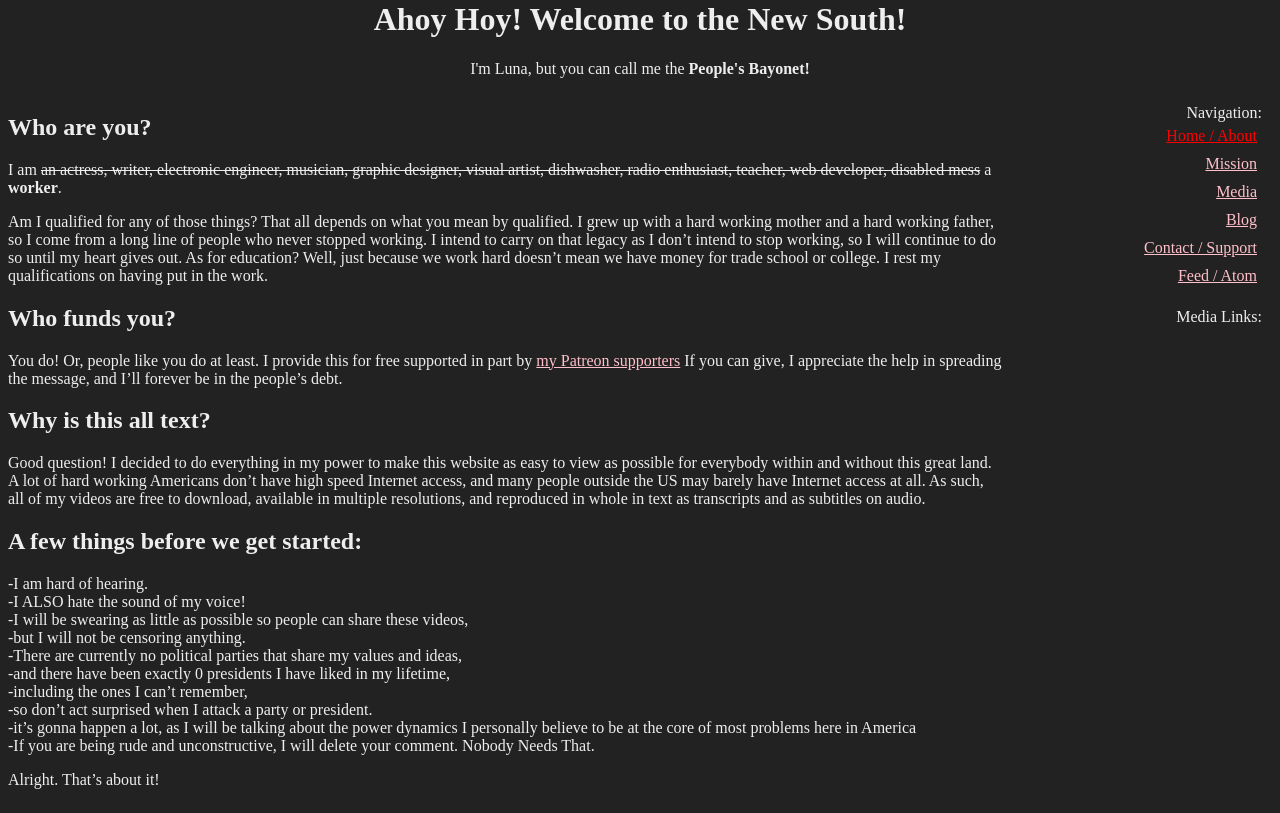
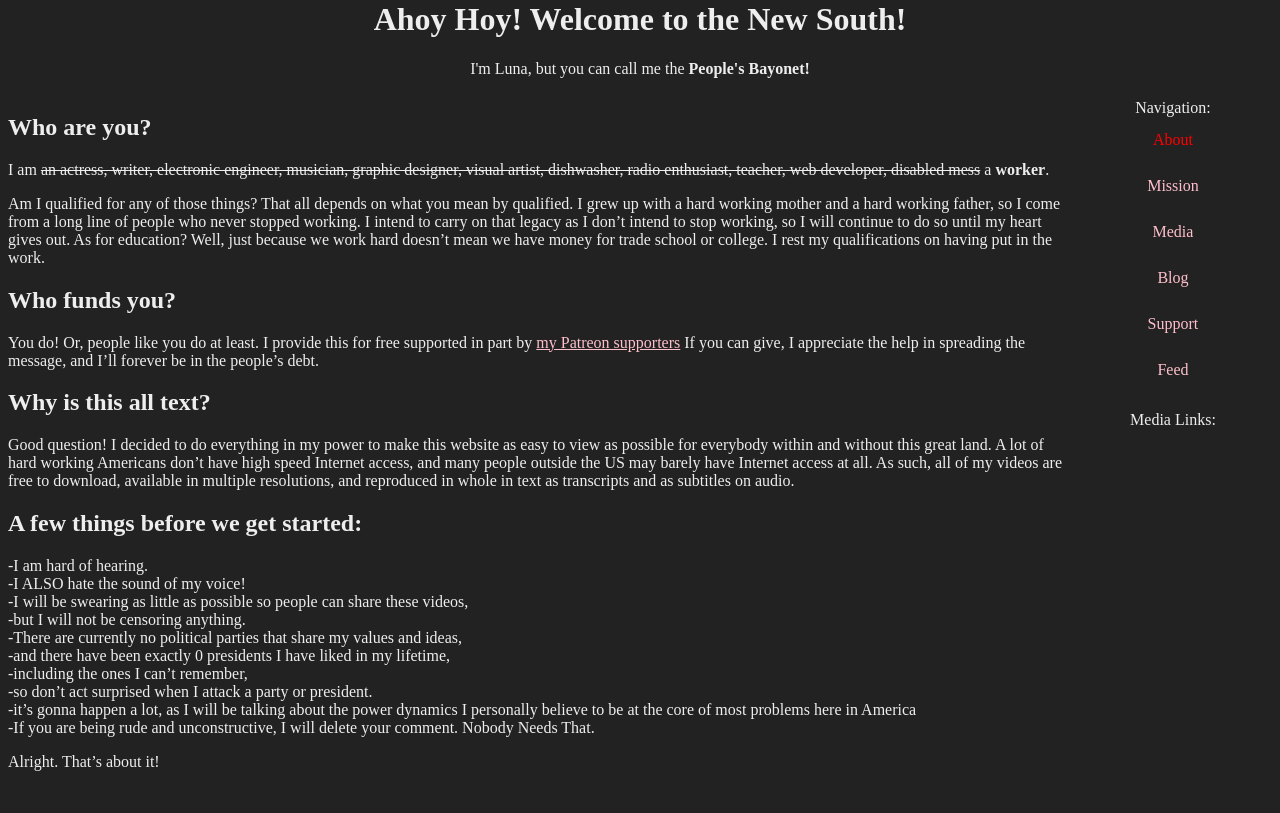
Before and after one commit to madcountess/lockhartblog, a Jekyll site: the page built from index.md, in a window 1280 px wide. Shown: the part 332-1145 px from the top of the page. Built offline with Jekyll 4.4.1, drawn with Linux system fonts in a browser that asks for light colours.

Commit message:
link hover

```diff
--- a/_data/navigation.yml
+++ b/_data/navigation.yml
@@ -1,4 +1,4 @@
-- name: Home / About
+- name: About
   link: /
 - name: Mission
   link: /missionstatement.html
@@ -8,7 +8,7 @@
   link: /sections/blog.html
 ##- name: Electronics
 ##  link: /sections/electronics.html
-- name: Contact / Support
+- name: Support
   link: /support.html
-- name: Feed / Atom
+- name: Feed
   link: /feed.xml
--- a/_layouts/default.html
+++ b/_layouts/default.html
@@ -30,16 +30,27 @@
     flex-direction: row;
   }
   .flex-nav {
-    flex: 20%;
+    flex: 15%;
     justify-content: space-between;
     flex-direction: column;
-    padding: 10px;
-    text-align: right;
-    align-items: space-around;
+    padding: 5px;
+    text-align: center;
 
+    background-color: #222
+  }
+    .flex-nav a {
+    padding: 14px 20px;
+    text-decoration: none;
+    text-align: center;
+  }
+
+  /* Change color on hover */
+  .flex-nav a:hover {
+    background-color: #555;
+    color: red;
   }
   .flex-body {
-    flex: 80%;
+    flex: 85%;
     align-items: column;
     text-align: left;
   }
@@ -70,21 +81,26 @@
   {{ content }}
   </div>
   <div class="flex-nav">
-    Navigation:
+    Navigation: <br>
     <div>
       {% for item in site.data.navigation %}
-      <div style="padding: 5px">
+      <div style="padding: 14px">
         <a href="{{ item.link }}" {% if page.url == item.link %}class="current"{% else %}class="inactive"{% endif %}>{{ item.name }}</a>
       </div>
       {% endfor %}
     </div>
       <br>
-      Media Links:
+      Media Links: <br> <br>
     <div>
       {% for item in site.data.media[page.lindex] %}
-      <div style="padding: 5px">
-      <a href="{{ item.link }}">{{ item.name }} <br> {{ item.size }}</a>
+      {{ item.name }}
+      <div style="padding: 14px">
+      <a href="{{ item.link }}">
+        {{ item.site }}
+      </a>
       </div>
+      {{ item.size }}
+      {{ item.format }}
       {% endfor %}
     </div>
   </div>
```
Also changed, not shown: _data/media.yml (+16 -8 lines).
